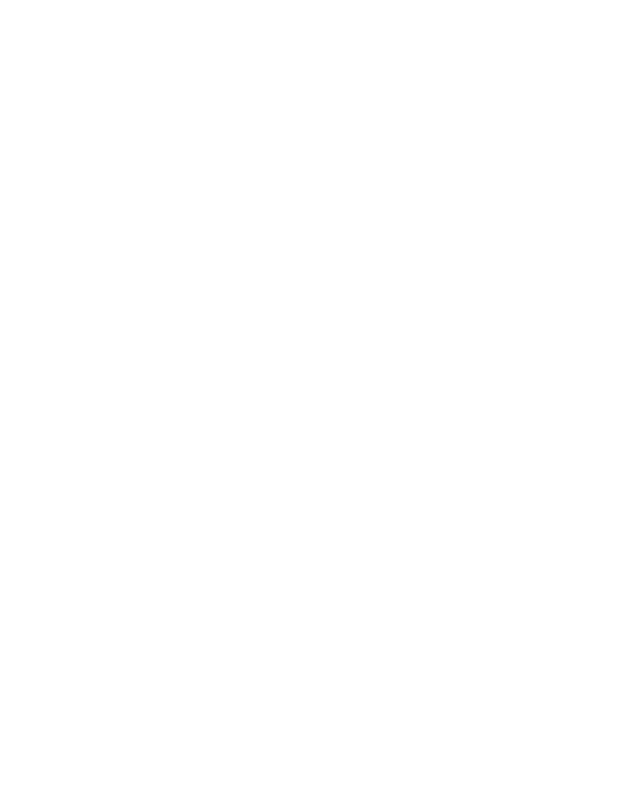
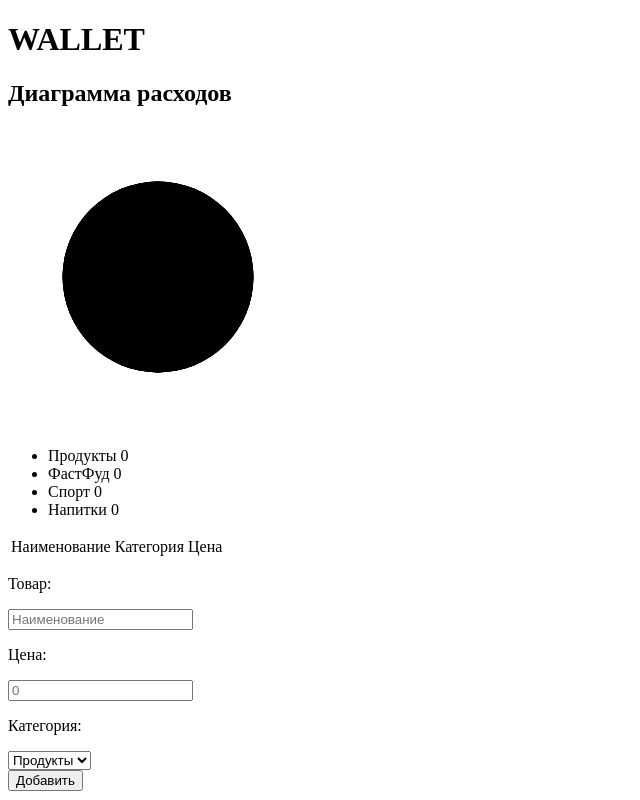
Before and after one commit to Usu21/6666666666, a plain HTML site: page index.html in a window 1280 px wide. Shown: the whole page, without its empty margins (0-640 px from the left). Drawn offline with Linux system fonts and the light colour scheme.

Commit message:
Update index.html

```diff
--- a/index.html
+++ b/index.html
@@ -9,6 +9,97 @@
     <title>Document</title>
 </head>
 
+<body>
+    <div class="wrapper">
+        <header class="header">
+            <h1 class="header__name">WALLET</h1>
+        </header>
+        <div class="main">
+            <div class="main__column main__result">
+                <div class="diagram-block">
+                    <h2 class="diagram-title">Диаграмма расходов</h2>
+                    <div class="canvas">
+                        <div class="canvas">
+                            <svg class="chart" width="300" height="300" viewBox="0 0 50 50">
+                                <circle class="unit" r="15.9" cx="50%" cy="50%"></circle>
+                                <circle class="unit" r="15.9" cx="50%" cy="50%"></circle>
+                                <circle class="unit" r="15.9" cx="50%" cy="50%"></circle>
+                                <circle class="unit" r="15.9" cx="50%" cy="50%"></circle>
+                            </svg>
+                        </div>
+
+
+                    </div>
+                </div>
+                <div class="legend">
+                    <ul class="legend__list">
+                        <li class="legend__item" data-category="product">
+                            <span class="legend__category">Продукты</span>
+                            <span class="legend__price" data-price="product">0</span>
+                        </li>
+                        <li class="legend__item" data-category="fastfood">
+                            <span class="legend__category">ФастФуд</span>
+                            <span class="legend__price">0</span>
+                        </li>
+                        <li class="legend__item" data-category="sport">
+                            <span class="legend__category">Спорт</span>
+                            <span class="legend__price">0</span>
+                        </li>
+                        <li class="legend__item" data-category="drinks">
+                            <span class="legend__category">Напитки</span>
+                            <span class="legend__price">0</span>
+                        </li>
+                    </ul>
+                </div>
+            </div>
+            <div class="main__column purcashes">
+                <table class="purcashes__table">
+                    <thead class="purcashes__header">
+                        <tr class="purcashes__row">
+                            <td class="purcashes__td">Наименование</td>
+                            <td class="purcashes__td">Категория</td>
+                            <td class="purcashes__td">Цена</td>
+                            <td class="purcashes__td"></td>
+                        </tr>
+                    </thead>
+                    <tbody class="purcashes__list" id="tbody">
+                        <!-- <tr class="purcashes__item purcashes__row" data-category="product">
+                            <td class="purcashes__td">Вода</td>
+                            <td class="purcashes__td">Напитки</td>
+                            <td class="purcashes__td">1200</td>
+                            <td class="purcashes__td"><i class="purcashes__item-del fa-solid fa-xmark"></i></td>
+                        </tr> -->
+                    </tbody>
+                </table>
+            </div>
+            <div class="main__column editor">
+                <form class="editor__form" name="form">
+                    <div class="editor__form-row">
+                        <p class="editor__form-input-name">Товар:</p>
+                        <input type="text" class="editor__form-input" name="name" placeholder="Наименование">
+                    </div>
+                    <div class="editor__form-row">
+                        <p class="editor__form-input-name">Цена:</p>
+                        <input type="text" class="editor__form-input" name="price" placeholder="0">
+                    </div>
+                    <div class="editor__form-row">
+                        <p class="editor__form-input-name">Категория:</p>
+                        <select name="select-category" id="selectCategory" class="editor__form-input">
+                            <option value="poduct">Продукты</option>
+                            <option value="fastFood">ФастФуд</option>
+                            <option value="sport">Спорт</option>
+                            <option value="drinks">Напитки</option>
+                        </select>
+                    </div>
+                    <div class="editor__form-row">
+                        <button class="btn" name="addBtn">Добавить</button>
+                    </div>
+                </form>
+            </div>
+        </div>
+    </div>
+    <script src="main.js"></script>
+</body>
 
 
 </html>
```
